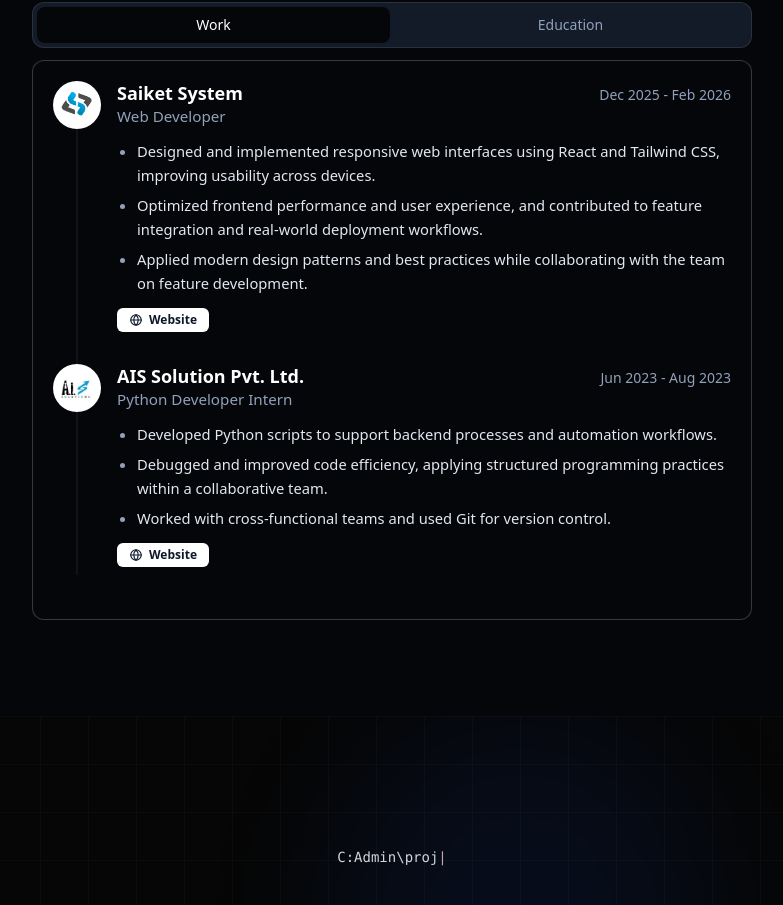
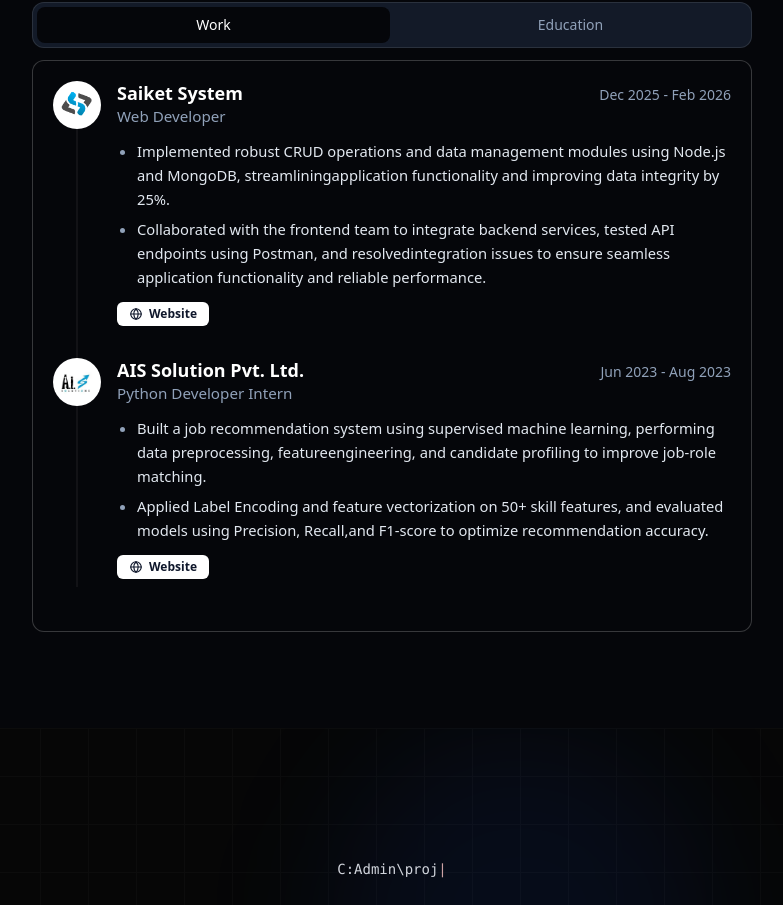
Before and after one commit to ifskelton69/Portfolio, a React (Vite) app: page / in a window 1280 px wide. Shown: the part 2133-3038 px from the top of the page, without its empty margins (248-1031 px from the left). Built offline with nearby package versions, Linux system fonts and the light colour scheme.

Commit message:
fix/latest reusme added

```diff
--- a/src/components/Experience.jsx
+++ b/src/components/Experience.jsx
@@ -9,9 +9,8 @@
     duration: "Dec 2025 - Feb 2026",
     logo: "/saiket.png",
     points: [
-      "Designed and implemented responsive web interfaces using React and Tailwind CSS, improving usability across devices.",
-      "Optimized frontend performance and user experience, and contributed to feature integration and real-world deployment workflows.",
-      "Applied modern design patterns and best practices while collaborating with the team on feature development.",
+      "Implemented robust CRUD operations and data management modules using Node.js and MongoDB, streamliningapplication functionality and improving data integrity by 25%.",
+      "Collaborated with the frontend team to integrate backend services, tested API endpoints using Postman, and resolvedintegration issues to ensure seamless application functionality and reliable performance.",
     ],
     links: [{ label: "Website", href: "https://saiket.in/" }],
   },
@@ -21,9 +20,8 @@
     duration: "Jun 2023 - Aug 2023",
     logo: "/ais.jpeg",
     points: [
-      "Developed Python scripts to support backend processes and automation workflows.",
-      "Debugged and improved code efficiency, applying structured programming practices within a collaborative team.",
-      "Worked with cross-functional teams and used Git for version control.",
+      "Built a job recommendation system using supervised machine learning, performing data preprocessing, featureengineering, and candidate profiling to improve job-role matching.",
+      "Applied Label Encoding and feature vectorization on 50+ skill features, and evaluated models using Precision, Recall,and F1-score to optimize recommendation accuracy.",
     ],
     links: [{ label: "Website", href: "https://aissolutions.net/" }],
   },
--- a/src/components/Hero.jsx
+++ b/src/components/Hero.jsx
@@ -52,7 +52,7 @@
             </button>
 
             <iframe
-              src="/Aditya_Birajdar_SDE_Intern_Resume.pdf"
+              src="/Aditya_Birajdar_Resume.pdf"
               className="w-full h-full"
               title="Resume"
             />
```
